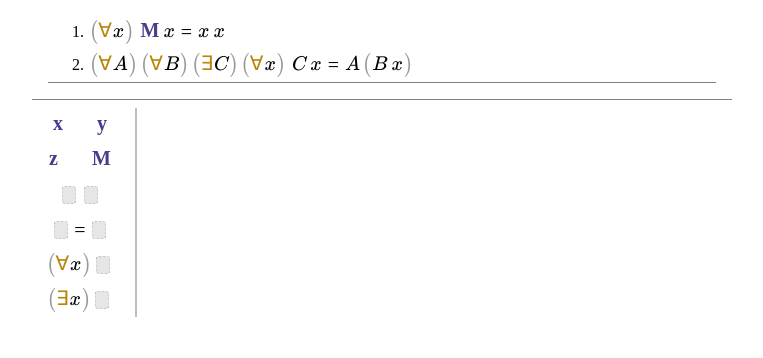
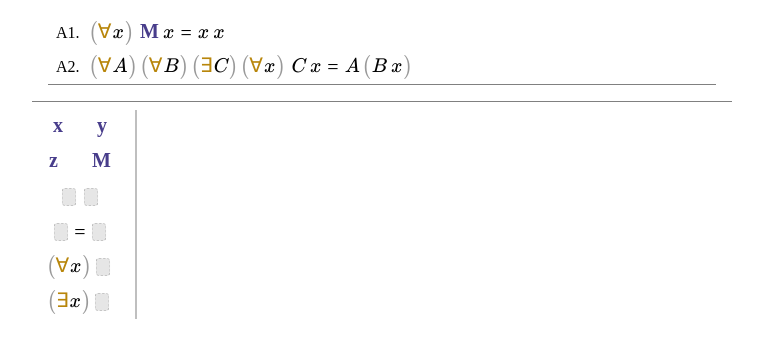
Before and after one commit to JavierGelatti/logica-combinatoria, a website built with Vite: page index.html in a window 1280 px wide. Shown: the full height of the page, 258-1021 px from the left. Built offline with nearby package versions, Linux system fonts and the light colour scheme.

Commit message:
Mejoras visuales en la numeración de axiomas y teoremas

```diff
--- a/styles.css
+++ b/styles.css
@@ -195,6 +195,23 @@ body {
 .logic-system {
     margin: 1em;
 
+    ol {
+        counter-reset: section;
+        list-style-type: none;
+        padding: 0;
+
+        li {
+            display: flex;
+            align-items: center;
+            margin-left: .5em;
+        }
+
+        li::before {
+            counter-increment: section;
+            padding-right: .5em;
+        }
+    }
+
     .axioms, .theorems {
         .expression {
             justify-content: left;
@@ -206,6 +223,19 @@ body {
         border-bottom: 1px solid gray;
         margin-bottom: 1em;
 
+        li::before {
+            content: 'A' counter(section) ". ";
+        }
+    }
+
+    .theorems {
+        li::before {
+            content: counters(section, ".") ". ";
+        }
+
+        & > li::before {
+            content: 'T' counters(section, ".") ". ";
+        }
     }
 }
 
```
